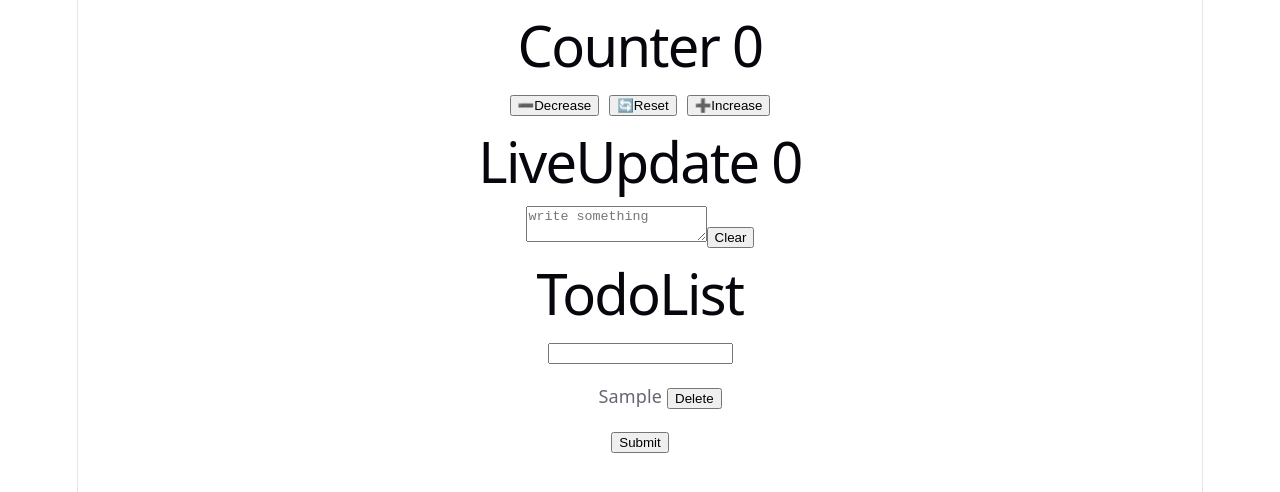
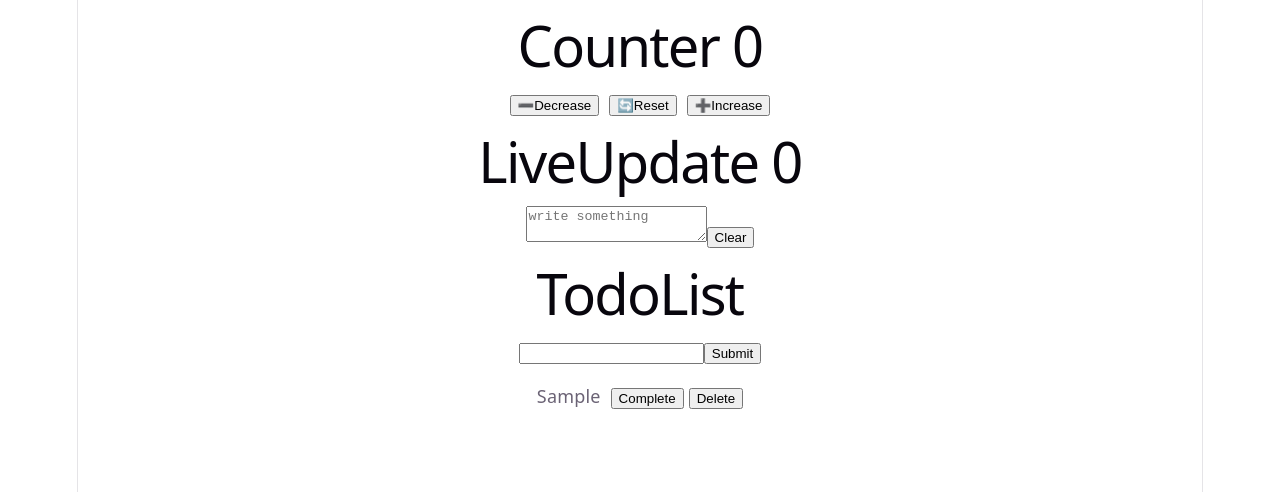
Before and after one commit to Sahajewel/react-interview-preparation, a React (Vite) app in the folder interview-preparation/: page / in a window 1280 px wide. Both pictures are taken after typing "Sample" into the empty fields and a click on the button "Submit". Shown: the top 492 px of the page. Built offline with nearby package versions, Linux system fonts and the light colour scheme.

Commit message:
toggle practice

```diff
--- a/interview-preparation/src/TodoList.tsx
+++ b/interview-preparation/src/TodoList.tsx
@@ -1,38 +1,95 @@
 /* eslint-disable @typescript-eslint/no-explicit-any */
 import { useState } from "react";
 
+// টাস্কের টাইপ
+interface Task {
+  id: number;
+  text: string;
+  completed: boolean;
+}
+
 export default function TodoList() {
   const [text, setText] = useState("");
-  const [task, setTask] = useState<string[]>([]);
+  const [tasks, setTasks] = useState<Task[]>([]);
 
   const handleChange = (e: any) => {
     setText(e.target.value);
   };
+
   const handleSubmit = (e: any) => {
     e.preventDefault();
     if (!text.trim()) return;
-    setTask([...task, text]);
+
+    // ১. নতুন অবজেক্ট আকারে টাস্ক যোগ করা
+    const newTask: Task = {
+      id: Date.now(), // ইউনিক আইডি
+      text: text,
+      completed: false, // শুরুতে Complete থাকবে না
+    };
+
+    setTasks([...tasks, newTask]);
     setText("");
   };
-  const handleDelete = (index: number) => {
-    const filter = task.filter((_, idx) => idx !== index);
-    setTask(filter);
+
+  // ২. Delete করার লজিক (filter ব্যবহার করে)
+  const handleDelete = (id: number) => {
+    const updatedTasks = tasks.filter((task) => task.id !== id);
+    setTasks(updatedTasks);
   };
+
+  // ৩. Complete/Incomplete Toggle করার লজিক (map ব্যবহার করে)
+  const handleToggle = (id: number) => {
+    const updatedTasks = tasks.map((task) => {
+      if (task.id === id) {
+        return { ...task, completed: !task.completed };
+      }
+      return task;
+    });
+    setTasks(updatedTasks);
+  };
+
   return (
     <div>
       <h1>TodoList</h1>
       <div>
         <form onSubmit={handleSubmit}>
           <input type="text" onChange={handleChange} value={text} />
-          <ul style={{ listStyle: "none" }}>
-            {task.map((singleTask, index) => (
-              <li key={index}>
-                {singleTask}{" "}
-                <button onClick={() => handleDelete(index)}>Delete</button>
+          <button type="submit">Submit</button>
+
+          <ul style={{ listStyle: "none", padding: 0 }}>
+            {tasks.map((singleTask) => (
+              <li key={singleTask.id} style={{ marginBottom: "8px" }}>
+                {/* Complete হলে লেখার উপর দাগ (line-through) পড়বে */}
+                <span
+                  onClick={() => handleToggle(singleTask.id)}
+                  style={{
+                    textDecoration: singleTask.completed
+                      ? "line-through"
+                      : "none",
+                    cursor: "pointer",
+                    marginRight: "10px",
+                  }}
+                >
+                  {singleTask.text}
+                </span>
+
+                <button
+                  type="button"
+                  onClick={() => handleToggle(singleTask.id)}
+                >
+                  {singleTask.completed ? "Undo" : "Complete"}
+                </button>
+
+                <button
+                  type="button"
+                  onClick={() => handleDelete(singleTask.id)}
+                  style={{ marginLeft: "5px" }}
+                >
+                  Delete
+                </button>
               </li>
             ))}
           </ul>
-          <button type="submit">Submit</button>
         </form>
       </div>
     </div>
--- /dev/null
+++ b/interview-preparation/src/Toggle.tsx
@@ -0,0 +1,3 @@
+export default function Toggle() {
+  return <div>Toggle</div>;
+}
```
